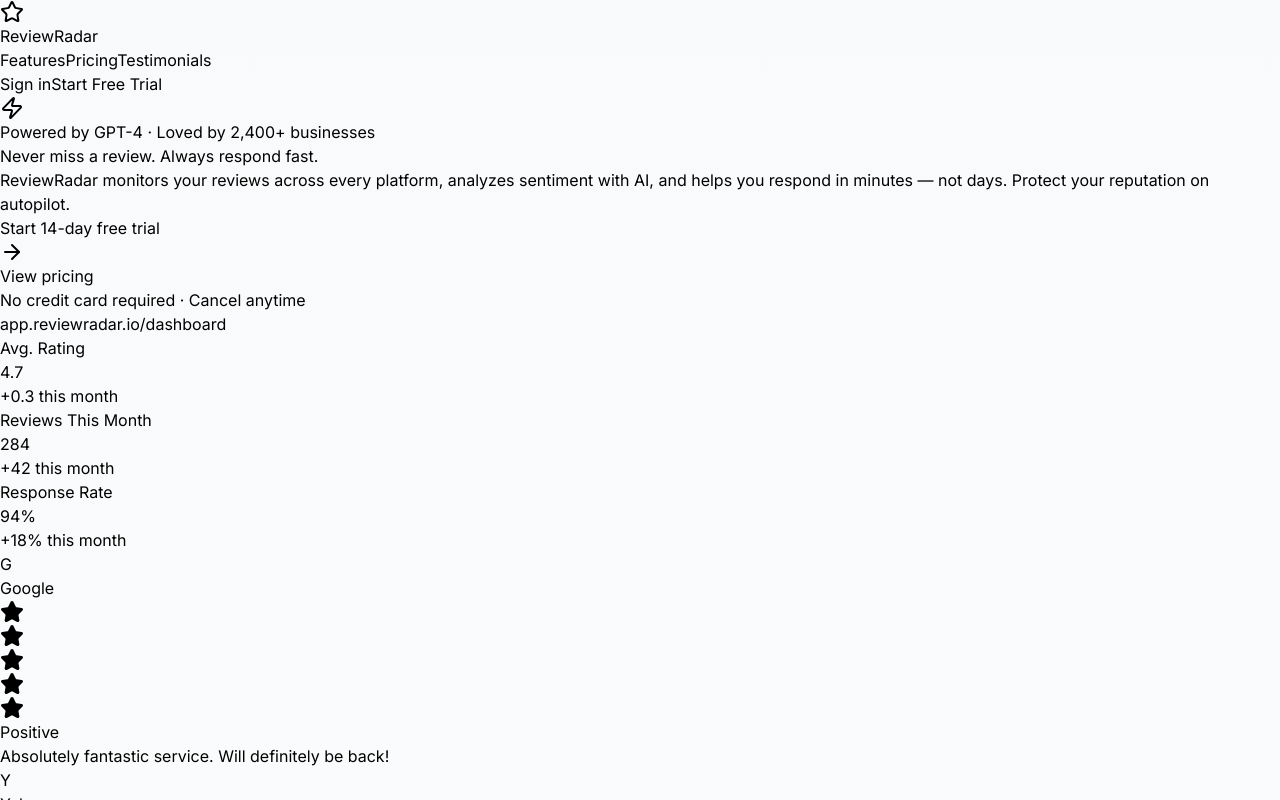
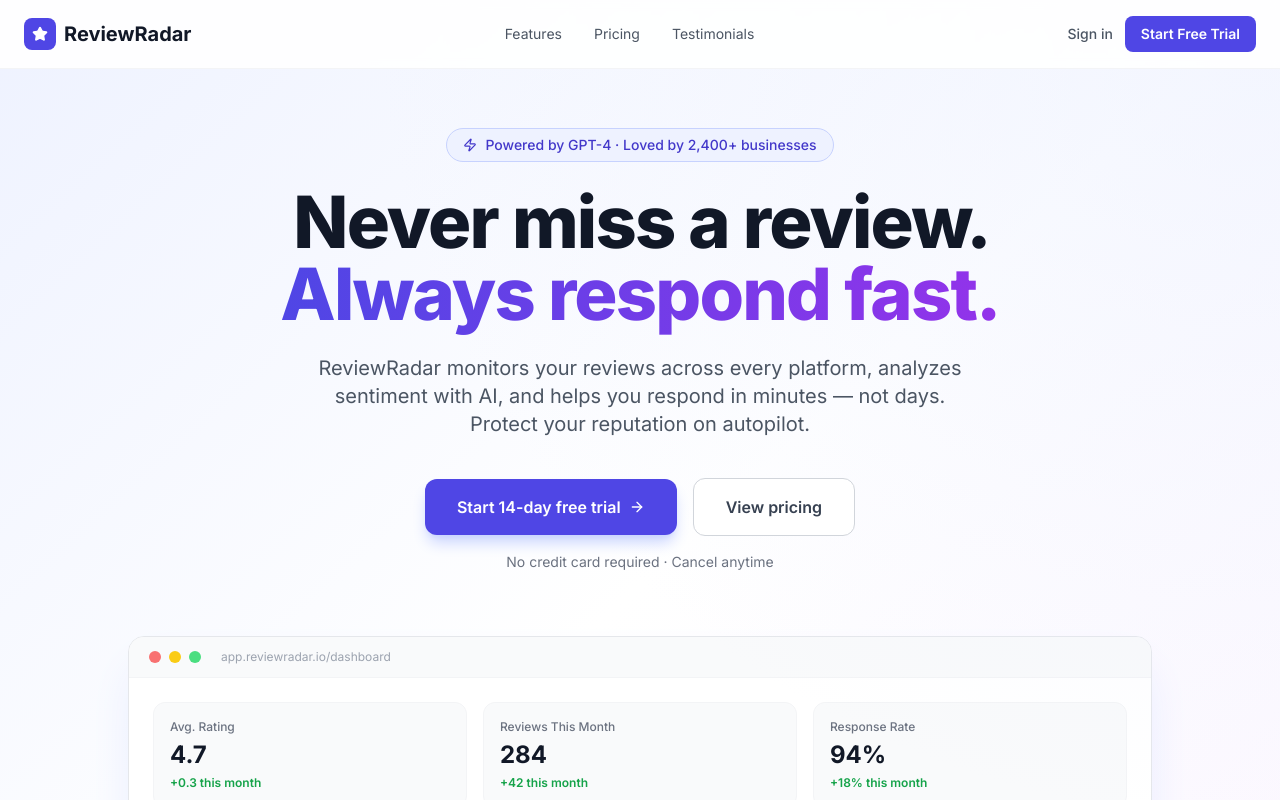
Before and after one commit to AltrndJn/portalkit, a Next.js app: page / in a window 1280 px wide. Shown: the top 800 px of the page. Built offline with nearby package versions, Linux system fonts and the light colour scheme; no server answers.

Commit message:
Fix: Tailwind content paths (./src/**), add postcss.config

```diff
--- a/package.json
+++ b/package.json
@@ -57,10 +57,10 @@
     "@types/node": "^20.14.15",
     "@types/react": "^18.3.3",
     "@types/react-dom": "^18.3.0",
-    "autoprefixer": "^10.4.20",
+    "autoprefixer": "^10.4.27",
     "eslint": "^8.57.0",
     "eslint-config-next": "14.2.5",
-    "postcss": "^8.4.41",
+    "postcss": "^8.5.8",
     "prisma": "^5.17.0",
     "tailwindcss": "^3.4.9",
     "tsx": "^4.17.0",
--- /dev/null
+++ b/postcss.config.js
@@ -0,0 +1,6 @@
+module.exports = {
+  plugins: {
+    tailwindcss: {},
+    autoprefixer: {},
+  },
+}
--- a/tailwind.config.ts
+++ b/tailwind.config.ts
@@ -3,109 +3,32 @@
 const config: Config = {
   darkMode: 'class',
   content: [
-    './pages/**/*.{js,ts,jsx,tsx,mdx}',
-    './components/**/*.{js,ts,jsx,tsx,mdx}',
-    './app/**/*.{js,ts,jsx,tsx,mdx}',
+    './src/**/*.{js,ts,jsx,tsx,mdx}',
   ],
   theme: {
     extend: {
       colors: {
         primary: {
-          50:  '#eff6ff',
-          100: '#dbeafe',
-          200: '#bfdbfe',
-          300: '#93c5fd',
-          400: '#60a5fa',
-          500: '#3b82f6',
-          600: '#2563eb',
-          700: '#1d4ed8',
-          800: '#1e40af',
-          900: '#1e3a8a',
-          950: '#172554',
-          DEFAULT: '#2563eb',
+          50: '#eff6ff', 100: '#dbeafe', 200: '#bfdbfe', 300: '#93c5fd',
+          400: '#60a5fa', 500: '#3b82f6', 600: '#2563eb', 700: '#1d4ed8',
+          800: '#1e40af', 900: '#1e3a8a', DEFAULT: '#2563eb',
         },
         secondary: {
-          50:  '#ecfdf5',
-          100: '#d1fae5',
-          200: '#a7f3d0',
-          300: '#6ee7b7',
-          400: '#34d399',
-          500: '#10b981',
-          600: '#059669',
-          700: '#047857',
-          800: '#065f46',
-          900: '#064e3b',
-          950: '#022c22',
-          DEFAULT: '#10b981',
-        },
-        brand: {
-          blue:  '#2563eb',
-          green: '#10b981',
+          50: '#ecfdf5', 100: '#d1fae5', 200: '#a7f3d0', 300: '#6ee7b7',
+          400: '#34d399', 500: '#10b981', 600: '#059669', 700: '#047857',
+          800: '#065f46', 900: '#064e3b', DEFAULT: '#10b981',
         },
       },
       fontFamily: {
         sans: ['Inter', 'ui-sans-serif', 'system-ui', 'sans-serif'],
-        inter: ['Inter', 'sans-serif'],
-      },
-      fontSize: {
-        '2xs': ['0.625rem', { lineHeight: '0.875rem' }],
-      },
-      borderRadius: {
-        '4xl': '2rem',
       },
       boxShadow: {
-        'glow-primary':   '0 0 20px rgba(37, 99, 235, 0.35)',
-        'glow-secondary': '0 0 20px rgba(16, 185, 129, 0.35)',
-        'card':           '0 1px 3px rgba(0,0,0,0.08), 0 4px 12px rgba(0,0,0,0.06)',
-        'card-hover':     '0 4px 8px rgba(0,0,0,0.10), 0 12px 28px rgba(0,0,0,0.10)',
-      },
-      backgroundImage: {
-        'gradient-radial':        'radial-gradient(var(--tw-gradient-stops))',
-        'gradient-brand':         'linear-gradient(135deg, #2563eb 0%, #10b981 100%)',
-        'gradient-brand-reverse': 'linear-gradient(135deg, #10b981 0%, #2563eb 100%)',
-      },
-      animation: {
-        'fade-in':     'fadeIn 0.3s ease-in-out',
-        'slide-up':    'slideUp 0.4s ease-out',
-        'pulse-slow':  'pulse 3s cubic-bezier(0.4, 0, 0.6, 1) infinite',
-        'spin-slow':   'spin 3s linear infinite',
-      },
-      keyframes: {
-        fadeIn: {
-          '0%':   { opacity: '0' },
-          '100%': { opacity: '1' },
-        },
-        slideUp: {
-          '0%':   { opacity: '0', transform: 'translateY(16px)' },
-          '100%': { opacity: '1', transform: 'translateY(0)' },
-        },
-      },
-      screens: {
-        xs: '480px',
-      },
-      spacing: {
-        '18': '4.5rem',
-        '88': '22rem',
-        '128': '32rem',
-      },
-      maxWidth: {
-        '8xl': '88rem',
-        '9xl': '96rem',
-      },
-      zIndex: {
-        '60': '60',
-        '70': '70',
-        '80': '80',
-        '90': '90',
-        '100': '100',
+        'card': '0 1px 3px rgba(0,0,0,0.08), 0 4px 12px rgba(0,0,0,0.06)',
+        'card-hover': '0 4px 8px rgba(0,0,0,0.10), 0 12px 28px rgba(0,0,0,0.10)',
       },
     },
   },
-  plugins: [
-    require('@tailwindcss/forms'),
-    require('@tailwindcss/typography'),
-    require('@tailwindcss/aspect-ratio'),
-  ],
+  plugins: [],
 }
 
 export default config
```
Also changed, not shown: 1 other file (tests, documents, lock files or other folders).
